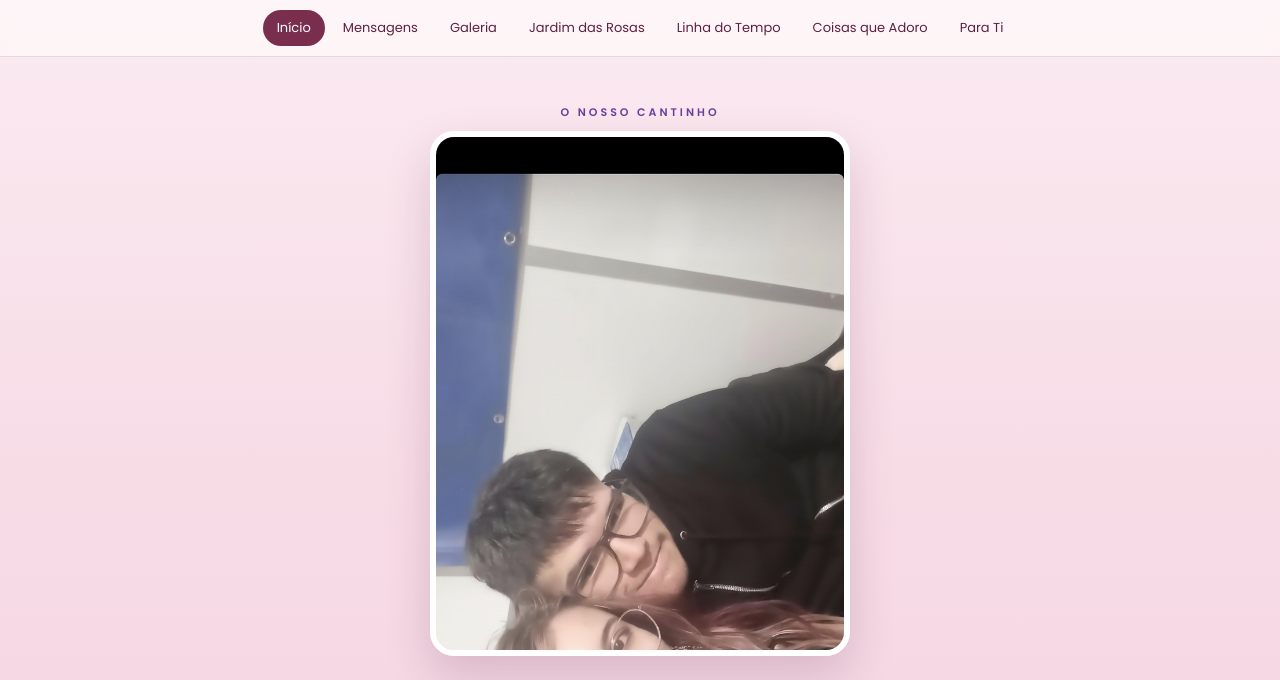
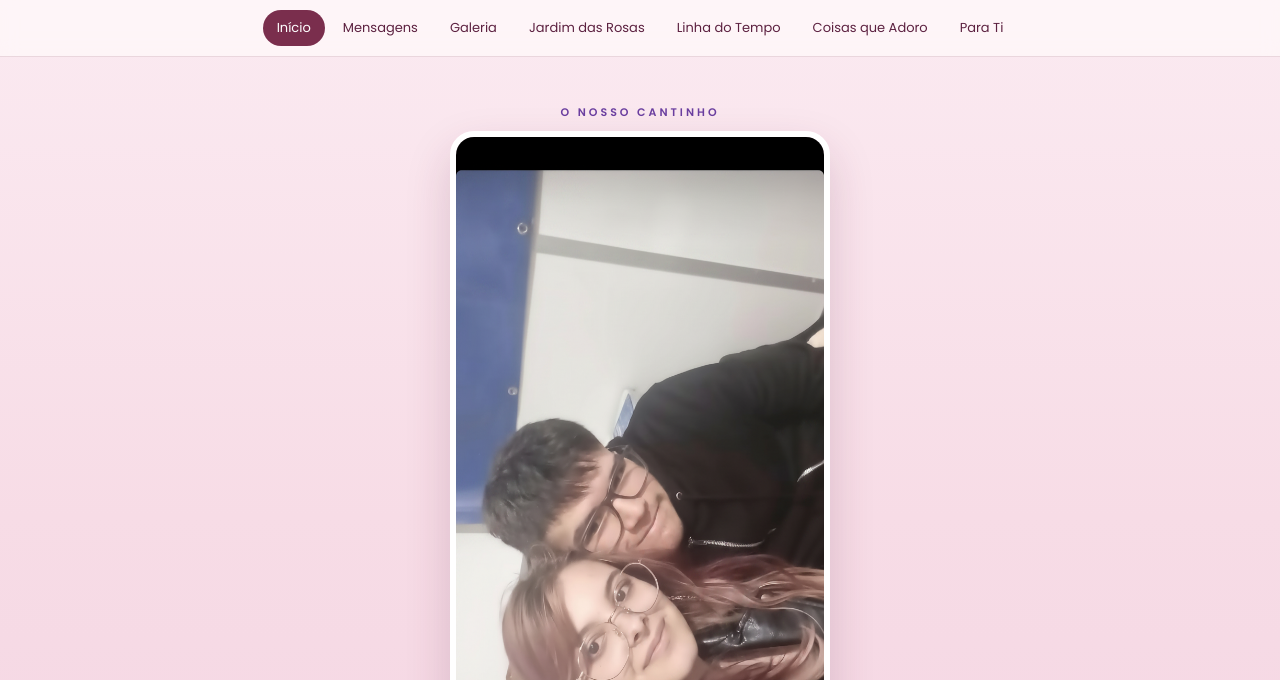
Before and after one commit to Gabriell3301/WeSite, a plain HTML site: page index.html in a window 1280 px wide. Shown: the top 680 px of the page. Drawn offline with nearby package versions, Linux system fonts and the light colour scheme; a web font is replaced by a local one.

Commit message:
Mudancas

```diff
--- a/css/index.css
+++ b/css/index.css
@@ -97,7 +97,7 @@
   /* ---------- Home ---------- */
   #home{ text-align:center; padding-top: 40px; }
   .foto-capa{
-    width: min(420px, 85vw); aspect-ratio: 4/5;
+    width: min(380px, 85vw); aspect-ratio: 3/5;
     margin: 10px auto 30px;
     border-radius: 24px;
     overflow:hidden;
--- a/js/index.js
+++ b/js/index.js
@@ -13,7 +13,7 @@ const CONFIG = {
   },
 
   home: {
-    fotoCapa: "../fotos/capa.jpg", // EDITAR AQUI — coloca a vossa foto favorita
+    fotoCapa: "../photos/capa.png", // EDITAR AQUI — coloca a vossa foto favorita
     titulo: "Para ti, Lurdes",
     mensagem: "Um cantinho só nosso. Feito com o que não coube numa rosa, nem num só dia — feito para durar."
   },
@@ -44,15 +44,44 @@ const CONFIG = {
     {
       momento: "O nosso primeiro encontro",
       fotos: [
-        { src: "../fotos/image.jpg", legenda: "O dia em que tudo começou." },
-        { src: "fotos/encontro2.jpg", legenda: "Ainda nervosos, mas felizes." }
+        { src: "photos/encontro1.jpg", legenda: "O dia estava lindo." },
+        { src: "photos/encontro1.jpeg", legenda: "Ainda nervosos, mas felizes." }
+      ]
+    },
+    {
+      momento: "Minahs Favoritas",
+      fotos: [
+        { src: "photos/Favorita.jpg", legenda: "Minha foto favorita sua." },
+        { src: "photos/SegundaFavorita.jpg", legenda: "Esses Olhos que me derretem 🫠" }
+      ]
+    },
+    {
+      momento: "As melhores fotos suas",
+      fotos: [
+        { src: "photos/Linda.jpg", legenda: "Minha linda no seu estilo gótica." },
+        { src: "photos/CabeloNovo.jpg", legenda: "Seu cabelo pintado, lindo." }
+      ]
+    },
+    {
+      momento: "Nossas Noites Juntas",
+      fotos: [
+        { src: "photos/primeiraNoiteJuntos.jpg", legenda: "Realmente essa noite foi engracada." },
+        { src: "photos/NoiteEmMinhaCasa.jpg", legenda: "Esse dia e essa noite foram incríveis." },
+        { src: "photos/TerceiraNoiteJuntos.jpg", legenda: "Você cheia de sono a espera da localização." }
       ]
     },
     {
       momento: "Momentos do dia a dia",
       fotos: [
-        { src: "fotos/dia1.jpg", legenda: "Um dia qualquer, mas contigo." },
-        { src: "fotos/dia2.jpg", legenda: "" }
+        { src: "photos/Beijocas.webp", legenda: "Um dia qualquer, mas contigo." },
+        { src: "photos/Really.webp", legenda: "Outro dia, outro momento contigo." }
+      ]
+    },
+    {
+      momento: "Apenas Você",
+    fotos: [
+        { src: "photos/AftonSparv.jpg", legenda: "Você e Nosso filho haha." },
+        { src: "photos/Lurdes.jpeg", legenda: "Você em toda sua beleza ❤️ hahaha." }
       ]
     }
   ],
@@ -75,22 +104,23 @@ const CONFIG = {
 
   // ---------------- LINHA DO TEMPO ----------------
   // EDITAR AQUI
-  timeline: [
-    { data: "EDITAR — data", titulo: "Começámos a falar", descricao: "Descreve aqui como começou." },
-    { data: "EDITAR — data", titulo: "Primeiro encontro", descricao: "Descreve aqui esse dia." },
-    { data: "EDITAR — data", titulo: "Primeiro abraço", descricao: "Descreve aqui esse momento." },
-    { data: "EDITAR — data", titulo: "Primeiro beijo", descricao: "Descreve aqui esse momento." },
-    { data: "EDITAR — data", titulo: "Pedido de namoro", descricao: "Descreve aqui como pediste." },
-    { data: "EDITAR — data", titulo: "Primeiro mês", descricao: "Descreve aqui como foi." }
-  ],
+    timeline: [
+      { data: "13/05/2026", titulo: "Começámos a falar", descricao: "Você chegou e me mandou uma mensagem dizendo apenas um \"Olá, tudo bem?\"." },
+      { data: "25/05/2026", titulo: "Primeiro encontro", descricao: "Nossa, esse dia foi engraçado. Passei o dia todo a tentar pegar na sua mão." },
+      { data: "24/05/2026", titulo: "Primeiro abraço", descricao: "Esse momento foi bom, senti o seu cheiro... nossa, que bom 💕." },
+      { data: "25/05/2026", titulo: "Primeiro beijo", descricao: "Ai, meu coração haha. Foi um selinho, mas o meu estômago já estava cheio de borboletas 🫠." },
+      { data: "17/06/2026", titulo: "Pedido de namoro", descricao: "Eu simplesmente te puxei e mostrei o que eu tinha feito (sorry, mas você estava a falar e não parava haha)." },
+      { data: "18/06/2026", titulo: "Nossa primeira quase primeira vez", descricao: "Nossa, que noite. Apenas isso, Que NOITE (Reprovei no teste do dia seguinte mas valeu completamente apena 😁)."   },
+      { data: "17/07/2026", titulo: "Primeiro mês", descricao: "Esse mês foi incrível, com uma pessoa maravilhosa que fez um mês parecer muito mais. Juro, quero mais e mais." }
+    ],
 
   // ---------------- COISAS QUE ADORO ----------------
   // EDITAR AQUI
   coisas: [
     { icone: "😊", titulo: "O teu sorriso", texto: "Ilumina qualquer sala, mesmo à distância." },
-    { icone: "💇‍♀️", titulo: "O teu cabelo", texto: "Adoro quando o penteias sem pensar." },
-    { icone: "👀", titulo: "Os teus olhos", texto: "Contam sempre mais do que dizes." },
-    { icone: "💞", titulo: "O teu jeito de amar", texto: "Simples, verdadeiro, sem teatro." },
+    { icone: "💇‍♀️", titulo: "O teu cabelo", texto: "Adoro ele, solto, preso colorido, descolorido, eu ADORO seu cabelo." },
+    { icone: "👀", titulo: "Os teus olhos", texto: "Me derretem muito facil, seu olhar e viciante." },
+    { icone: "💞", titulo: "O teu jeito de amar", texto: "`1` `." },
     { icone: "🤗", titulo: "Os teus abraços", texto: "O sítio onde tudo faz sentido." },
     { icone: "🌸", titulo: "O teu cheiro", texto: "Reconheço-o de olhos fechados." },
     { icone: "😂", titulo: "A tua risada", texto: "Contagiante, alta, perfeita." },
@@ -146,7 +176,6 @@ function criarImagemComFallback(src, alt, classeExtra){
   wrapper.className = classeExtra || "";
   const img = new Image();
   img.alt = alt || "";
-  img.loading = "lazy";
   img.onerror = () => {
     wrapper.innerHTML = `<div class="foto-placeholder"><span class="coracao">❤</span><span>Adiciona a tua foto:<br>${src}</span></div>`;
   };
@@ -291,18 +320,7 @@ document.getElementById("btn-easter").addEventListener("click", () => {
   document.getElementById("modal-overlay").classList.add("active");
 });
 
-// ---------- Música (opcional) ----------
-const audio = document.getElementById("audio-fundo");
-audio.src = "musica/nossa-musica.mp3";
-let aTocar = false;
-document.getElementById("btn-musica").addEventListener("click", (e) => {
-  if(!aTocar){
-    audio.play().then(()=>{ aTocar = true; e.target.textContent = "❚❚"; })
-      .catch(()=>{ e.target.textContent = "🎵"; });
-  } else {
-    audio.pause(); aTocar = false; e.target.textContent = "♪";
-  }
-});
+
 
 // ---------- Corações flutuantes discretos ----------
 const heartsBg = document.getElementById("hearts-bg");
```
Also changed, not shown: index.html (+0 -1 lines), fotos/image.png (deleted), photos/AftonSparv.jpg (added), photos/Beijocas.webp (added), photos/CabeloNovo.jpg (added), photos/Favorita.jpg (added), photos/Linda.jpg (added), photos/Lurdes.jpeg (added), photos/NoiteEmMinhaCasa.jpg (added), photos/Really.webp (added), photos/SegundaFavorita.jpg (added), photos/TerceiraNoiteJuntos.jpg (added), photos/capa.png (renamed from fotos/capa.jpg), photos/encontro1.jpeg (added), 2 more files, 1 other file.
